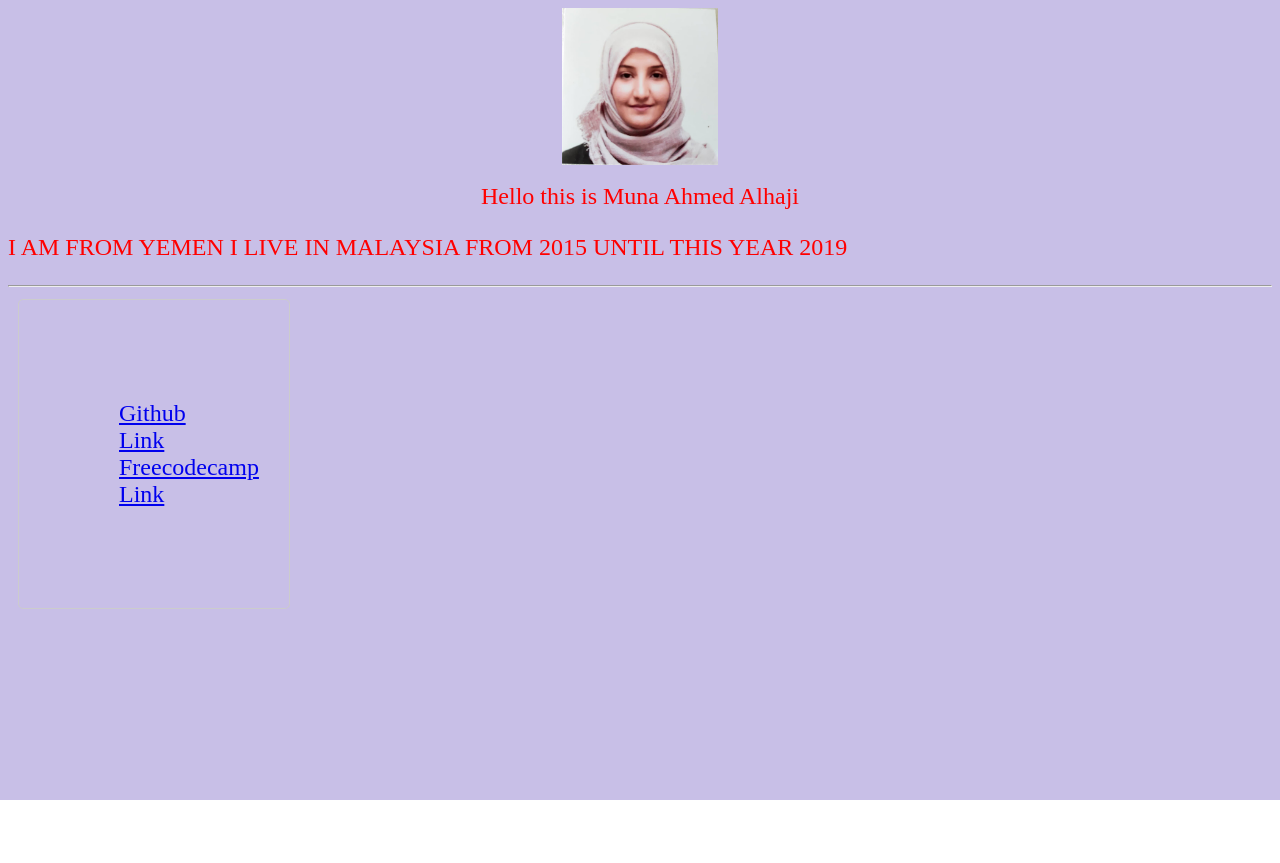
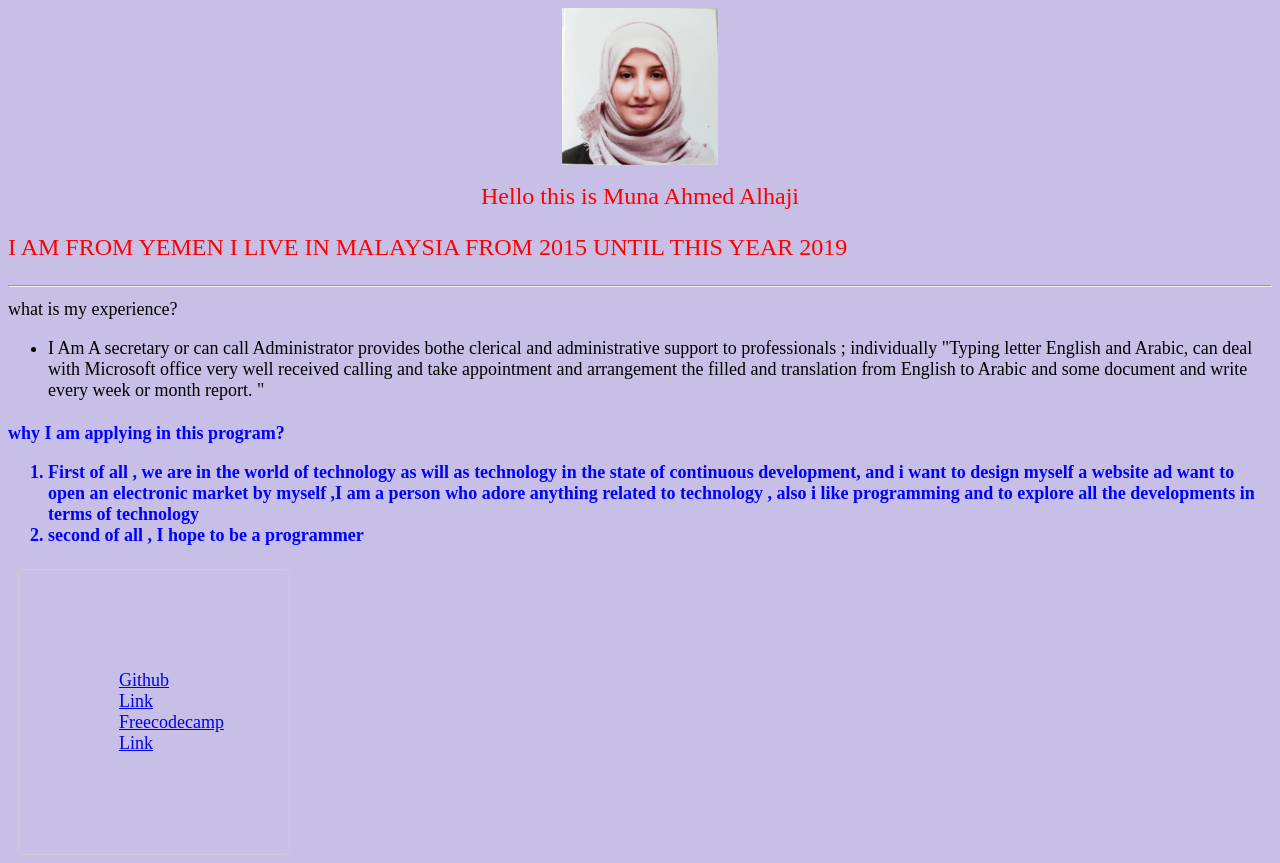
Before and after one commit to munamoon/projects-recode, a plain HTML site: page index.html in a window 1280 px wide. Before the commit the page ends 800 px from the top, so only its background shows below. Drawn offline with Linux system fonts and the light colour scheme.

Commit message:
Update index.html

```diff
--- a/index.html
+++ b/index.html
@@ -36,6 +36,22 @@ I AM FROM YEMEN
 I LIVE IN MALAYSIA FROM 2015 UNTIL THIS YEAR 2019
 </p>
 <hr>
+ <main>
+	<font face="familly:calibri"size="4px" color="black"
+	<p>what is my experience?</p>
+	<p>
+	<ul>
+	<li>I Am A secretary or can call Administrator provides bothe clerical and administrative support to professionals ; individually "Typing letter English and Arabic, can deal with Microsoft office very well received calling and take appointment and arrangement the filled and translation from English to Arabic and some document and write every week or month report. "</li>
+	</ul>
+	</p>
+	<h2>
+	<font face="familly:calibri"size="4px" color="blue"
+	<p>why I am applying in this program?</p>
+	<ol>
+	<li>First of all , we are in the world of technology as will as technology in the state of continuous development, and i want to design myself a website ad want to open an electronic market by myself ,I am a person who adore anything related to technology , also i like programming and to explore all the developments in terms of technology</li>
+	<li> second of all , I hope to be a programmer</li>
+	</ol>
+	</main>
 <div class="fullCard" id="thumbnail">
  <a href="https://github.com/munamoon">Github Link</a>
   <a href="https://freecodecamp.com/munamoon">Freecodecamp Link</a>
```
